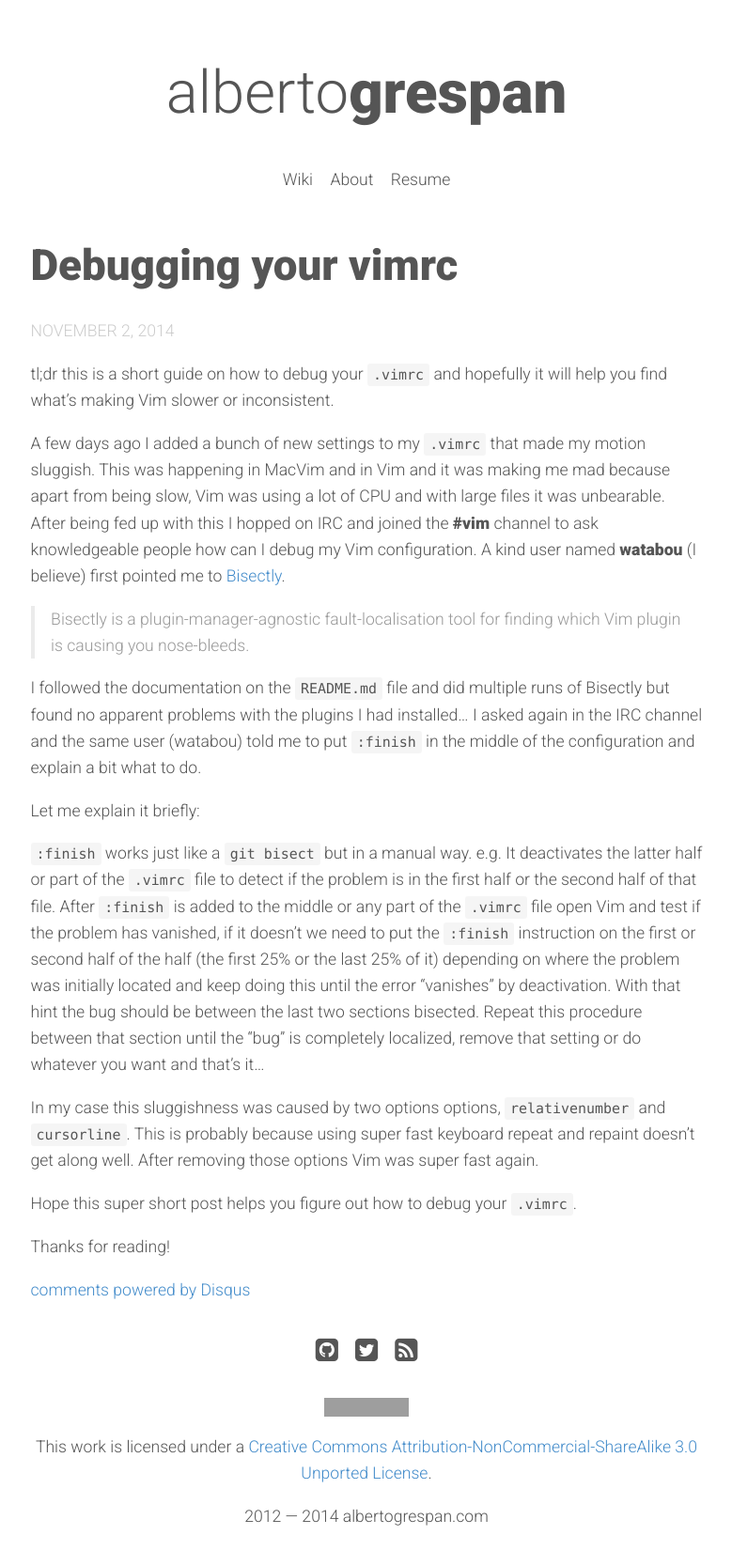
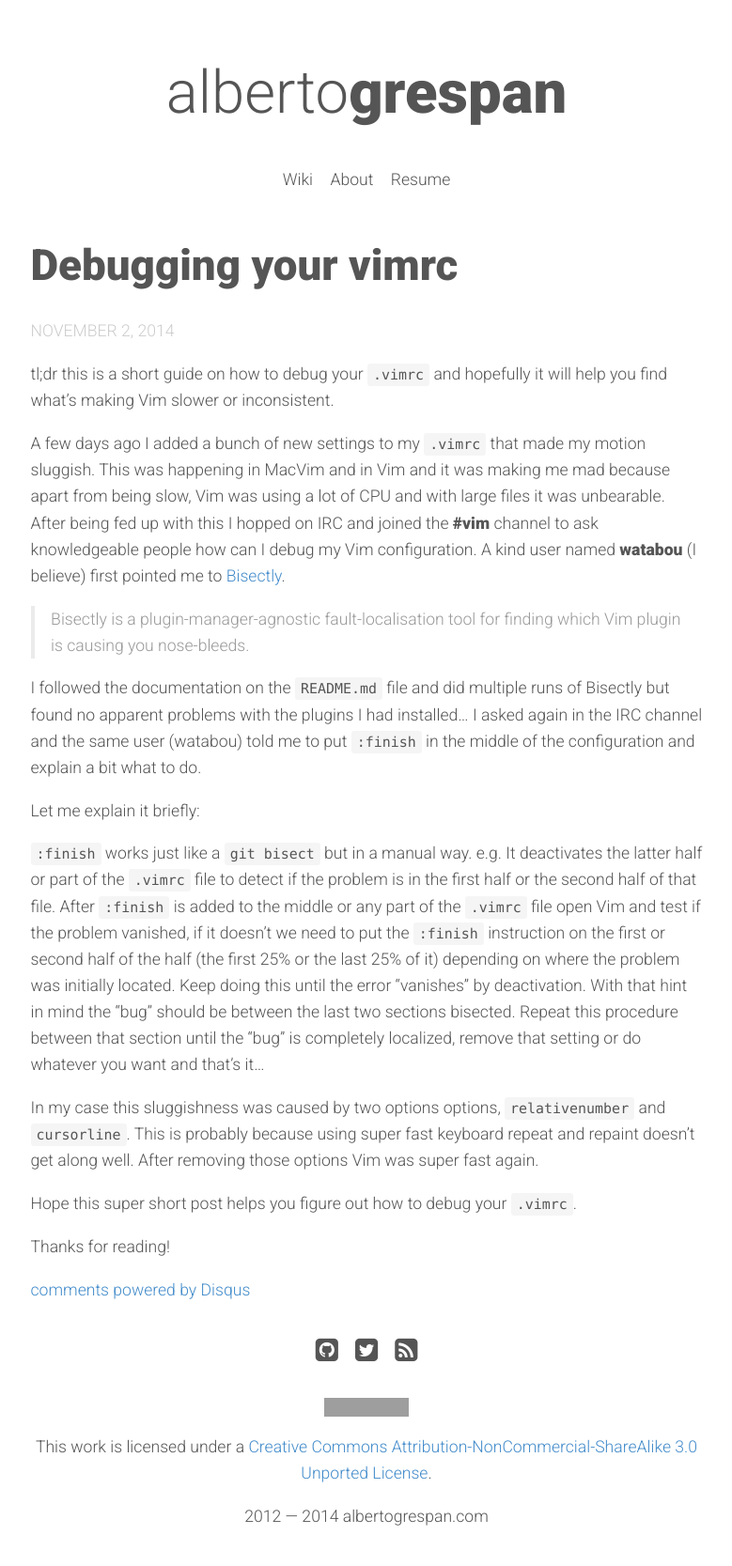
Before and after one commit to albertogg/albertogg.github.com, a Jekyll site: the page built from _posts/2014-11-02-debugging-your-vimrc.md, in a window 1280 px wide. Shown: the whole page at 94% size, without its empty margins (250-1029 px from the left). Built offline with Jekyll 4.4.1, drawn with Linux system fonts in a browser that asks for light colours; nearby versions of some CDN libraries; Markdown is read by kramdown in place of the engine named in the settings; comment, search, counter and statistics services are not loaded; grey boxes are pictures that could not be loaded.

Commit message:
Fix writing in vimrc post

```diff
--- a/_posts/2014-11-02-debugging-your-vimrc.md
+++ b/_posts/2014-11-02-debugging-your-vimrc.md
@@ -31,10 +31,10 @@
 deactivates the latter half or part of the `.vimrc` file to detect if the
 problem is in the first half or the second half of that file. After `:finish` is
 added to the middle or any part of the `.vimrc` file open Vim and test if the
-problem has vanished, if it doesn't we need to put the `:finish` instruction on
-the first or second half of the half (the first 25% or the last 25% of it)
-depending on where the problem was initially located and keep doing this until
-the error "vanishes" by deactivation. With that hint the bug should be between
+problem vanished, if it doesn't we need to put the `:finish` instruction on the
+first or second half of the half (the first 25% or the last 25% of it) depending
+on where the problem was initially located. Keep doing this until the error
+"vanishes" by deactivation. With that hint in mind the "bug" should be between
 the last two sections bisected. Repeat this procedure between that section until
 the "bug" is completely localized, remove that setting or do whatever you want
 and that's it...
```
